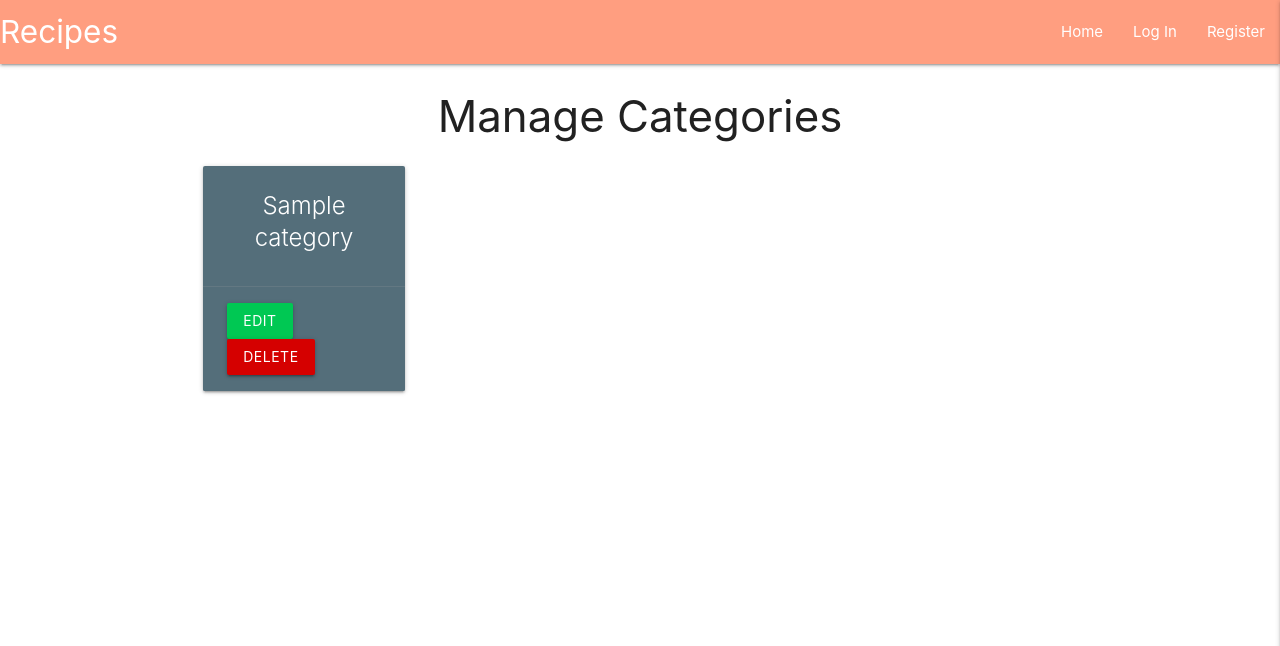
After one commit to andrius-siup/recipe-book, a Flask app: page /get_categories in a window 1280 px wide. The commit adds this page. Shown: the top 646 px of the page. Run offline with Flask 2, Linux system fonts and the light colour scheme; a database or web service that is not in the repository returns one stand-in record (values such as "Sample title"); some libraries are stand-ins or nearby versions.

Commit message:
Create manage categories template

```diff
--- a/app.py
+++ b/app.py
@@ -148,6 +148,12 @@ def delete_recipe(recipe_id):
     return redirect(url_for("get_recipes"))
 
 
+@app.route("/get_categories")
+def get_categories():
+    categories = list(mongo.db.categories.find().sort("category_name", 1))
+    return render_template("categories.html", categories=categories)
+
+
 if __name__ == "__main__":
     app.run(host=os.environ.get("IP"),
             port=int(os.environ.get("PORT")),
--- a/templates/base.html
+++ b/templates/base.html
@@ -24,7 +24,7 @@
                         {% if session.user %}
                             <li><a href="{{ url_for('profile', username=session['user']) }}">Profile</a></li>
                             <li><a href="{{ url_for('add_recipe') }}">New Recipe</a></li>
-                            <li><a href="#">Manage Categories</a></li>
+                            <li><a href="{{ url_for('get_categories') }}">Manage Categories</a></li>
                             <li><a href="{{ url_for('logout') }}">Log Out</a></li>
                         {% else %}
                             <li><a href="{{ url_for('login') }}">Log In</a></li>
@@ -40,7 +40,7 @@
                 {% if session.user %}
                     <li><a href="{{ url_for('profile', username=session['user']) }}">Profile</a></li>
                     <li><a href="{{ url_for('add_recipe') }}">New Recipe</a></li>
-                    <li><a href="#">Manage Categories</a></li>
+                    <li><a href="{{ url_for('get_categories') }}">Manage Categories</a></li>
                     <li><a href="{{ url_for('logout') }}">Log Out</a></li>
                 {% else %}
                     <li><a href="{{ url_for('login') }}">Log In</a></li>
--- /dev/null
+++ b/templates/categories.html
@@ -0,0 +1,22 @@
+{% extends "base.html" %}
+{% block content %}
+
+    <h3 class="center-align">Manage Categories</h3>
+
+      <div class="row">
+          {%for category in categories%}
+          <div class="col s12 m3">
+              <div class="card blue-grey darken-1">
+                  <div class="card-content white-text center-align">
+                      <span class="card-title">{{category.category_name}}</span>
+                  </div>
+                  <div class="card-action">
+                      <a href="#" class="btn green accent-4">Edit</a>
+                      <a href="#" class="btn red accent-4">Delete</a>
+                  </div>
+              </div>
+          </div>
+          {% endfor %}
+      </div>
+
+{% endblock %}
```
Also changed, not shown: static/js/script.js (line endings or trailing spaces).
